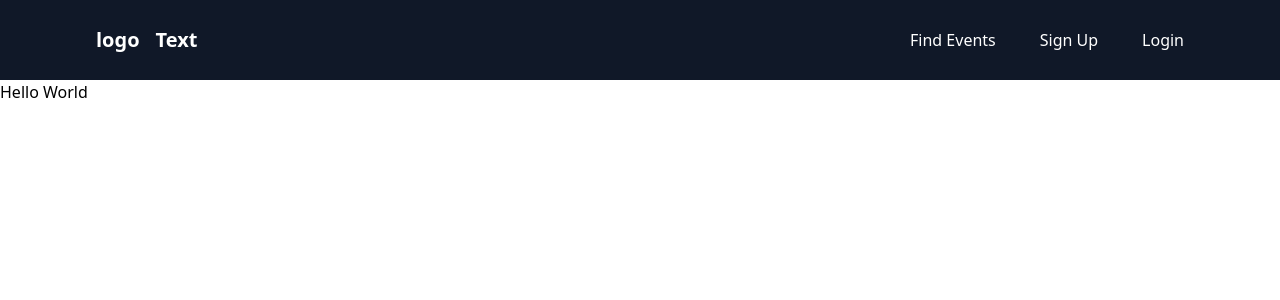
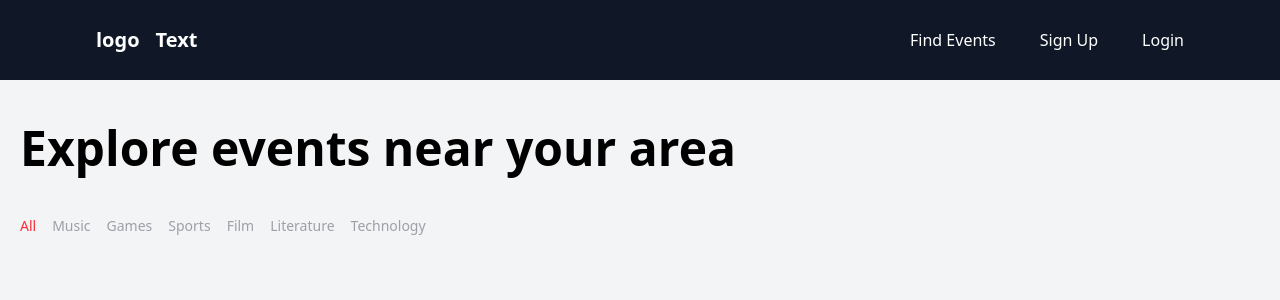
Before and after one commit to BuraYu/rsvp, a Next.js app: page /events in a window 1280 px wide. Shown: the top 300 px of the page. Built offline with nearby package versions, Linux system fonts and the light colour scheme.

Commit message:
feat: add event title and category selection menu to event page

```diff
--- a/src/app/events/page.js
+++ b/src/app/events/page.js
@@ -1,12 +1,48 @@
 "use client";
 
+import { useState } from "react";
 import Navbar from "@/components/Navbar";
 
 export default function Events() {
+  const [activeButton, setActiveButton] = useState("All");
+
+  const handleButtonClick = (category) => {
+    setActiveButton(category);
+  };
+
+  const eventTypes = [
+    "All",
+    "Music",
+    "Games",
+    "Sports",
+    "Film",
+    "Literature",
+    "Technology",
+  ];
+
   return (
     <>
       <Navbar />
-      Hello World
+      <div className="container py-6 px-5 mx-auto min-h-screen bg-gray-100 w-full">
+        <div className="flex flex-col">
+          <h1 className="text-5xl font-bold mb-6 py-5">
+            Explore events near your area
+          </h1>
+          <div className="flex gap-4 mb-8 items-center overflow-auto text-neutral-500">
+            {eventTypes.map((category) => (
+              <button
+                key={category}
+                onClick={() => handleButtonClick(category)}
+                className={` cursor-pointer text-sm ${
+                  activeButton === category ? "text-red-500" : "text-zinc-400"
+                } rounded hover:text-red-500`}
+              >
+                {category}
+              </button>
+            ))}
+          </div>
+        </div>
+      </div>
     </>
   );
 }
--- a/src/components/Navbar.js
+++ b/src/components/Navbar.js
@@ -62,7 +62,7 @@ export default function Navbar() {
           href=""
           className="hover:text-gray-400 text-white text-2xl transition"
         >
-          Find Events
+          Find Event
         </a>
         <a
           href=""
@@ -86,7 +86,7 @@ export default function Navbar() {
               href="/events"
               className="hover:text-gray-400  text-white transition"
             >
-              Find Events
+              Find Event
             </a>
           </li>
           <li>
```
